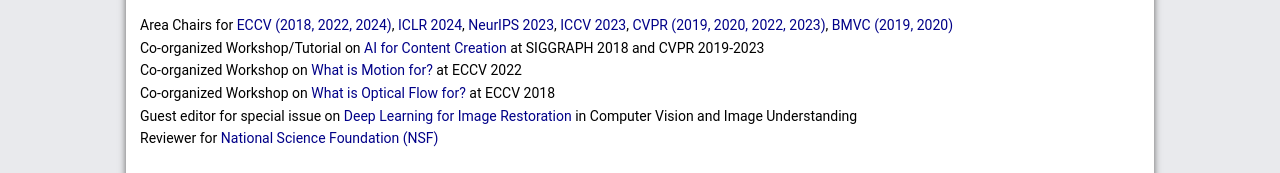
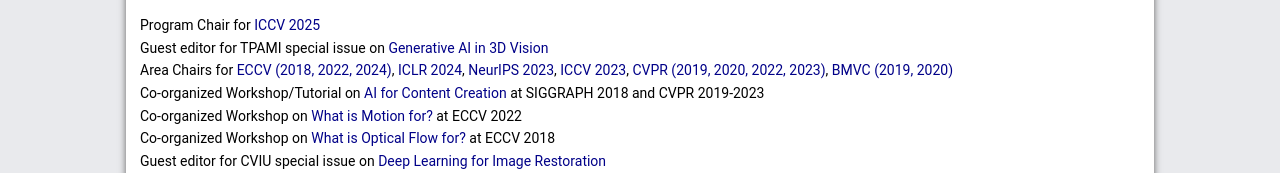
Before and after one commit to deqings/deqings.github.io, a plain HTML site: page index.html in a window 1280 px wide. Shown: the part 290-463 px from the top of the page. Drawn offline with nearby package versions, Linux system fonts and the light colour scheme.

Commit message:
Update index.html

```diff
--- a/index.html
+++ b/index.html
@@ -42,21 +42,11 @@
 
 
   <a id="service" class="anchor"></a><span class="section">Services</span>
-<!--     <p class="service">Area Chairs for
-            <a href="https://eccv2024.ecva.net/">ECCV 2024</a>,
-            <a href="https://iclr.cc/">ICLR 2024</a>,
-            <a href="https://nips.cc//">NeurIPS 2023</a>,
-            <a href="http://iccv2023.thecvf.com/">ICCV 2023</a>,
-            <a href="https://cvpr2023.thecvf.com/">CVPR 2023</a>,
-            <a href="https://eccv2022.ecva.net/">ECCV  2022</a>,
-            <a href="https://cvpr2022.thecvf.com/">CVPR 2022</a>,
-            <a href="http://cvpr2020.thecvf.com/">CVPR 2020</a>,
-            <a href="https://www.bmvc2020-conference.com/people/area-chairs/">BMVC 2020</a>,
-            <a href="http://cvpr2019.thecvf.com/">CVPR 2019</a>,
-            <a href="https://bmvc2019.org/">BMVC 2019</a>,
-            <a href="https://eccv2018.org/">ECCV 2018</a>
-    </p> -->
 
+    <p class="service">Program Chair for <a> ICCV 2025</a> </p>
+    <p class="service">
+      Guest editor for TPAMI special issue on  <a https://genai3d.github.io/">  Generative AI in 3D Vision </a>
+    </p>
     <p class="service">Area Chairs for
             <a href="https://eccv2024.ecva.net/">ECCV (2018, 2022, 2024)</a>,
             <a href="https://iclr.cc/">ICLR 2024</a>,
@@ -76,7 +66,7 @@
       Co-organized Workshop on  <a href="https://www.pure.ed.ac.uk/ws/portalfiles/portal/84961059/What_Is_Optical_Flow_GUNEY_DoA190318_AFV.pdf"> What is Optical Flow for? </a> at ECCV 2018
     </p>
     <p class="service">
-      Guest editor for special issue on  <a href="https://www.sciencedirect.com/journal/computer-vision-and-image-understanding/special-issue/1099DHQ0PLZ"> Deep Learning for Image Restoration </a> in Computer Vision and Image Understanding
+      Guest editor for CVIU special issue on  <a href="https://www.sciencedirect.com/journal/computer-vision-and-image-understanding/special-issue/1099DHQ0PLZ"> Deep Learning for Image Restoration </a>
     </p>
     <p class="service">
       Reviewer for  <a href="https://www.nsf.gov/">  National Science Foundation (NSF)
```
